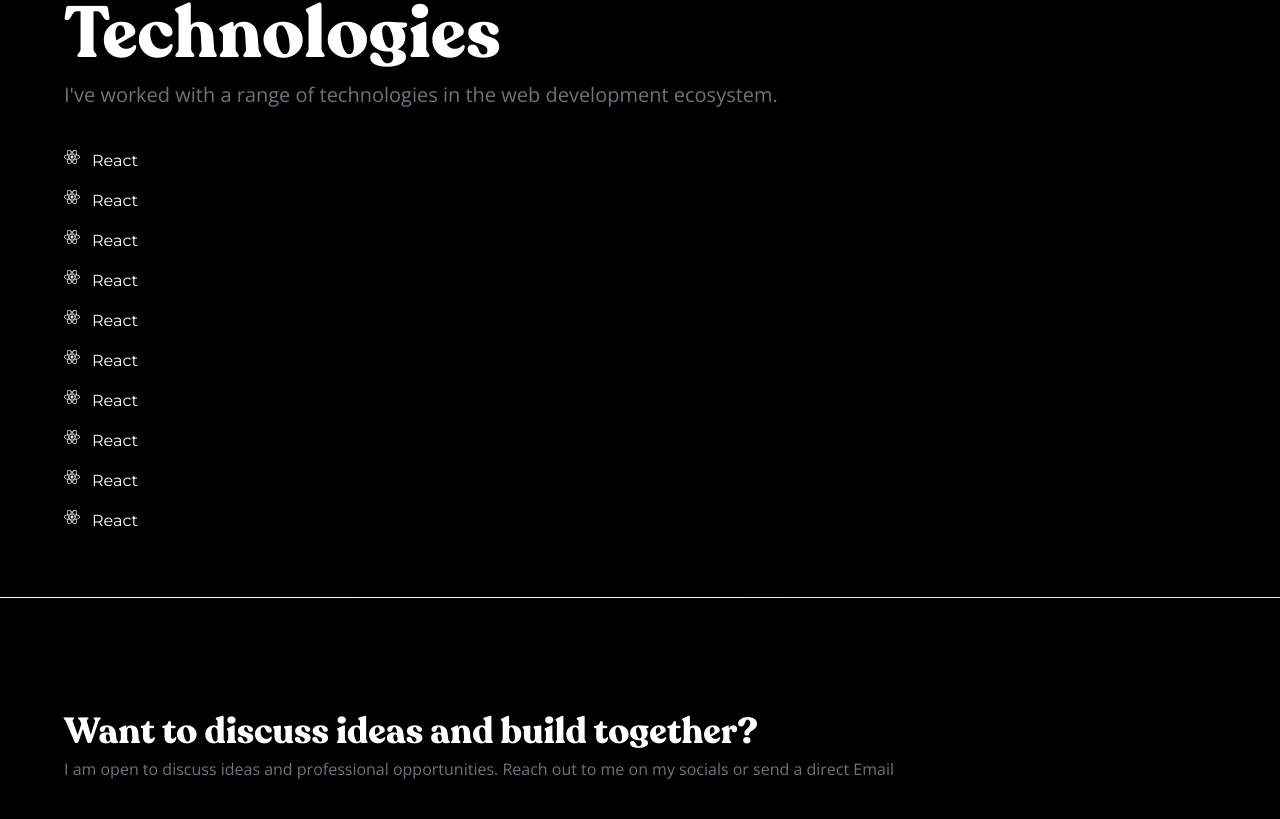
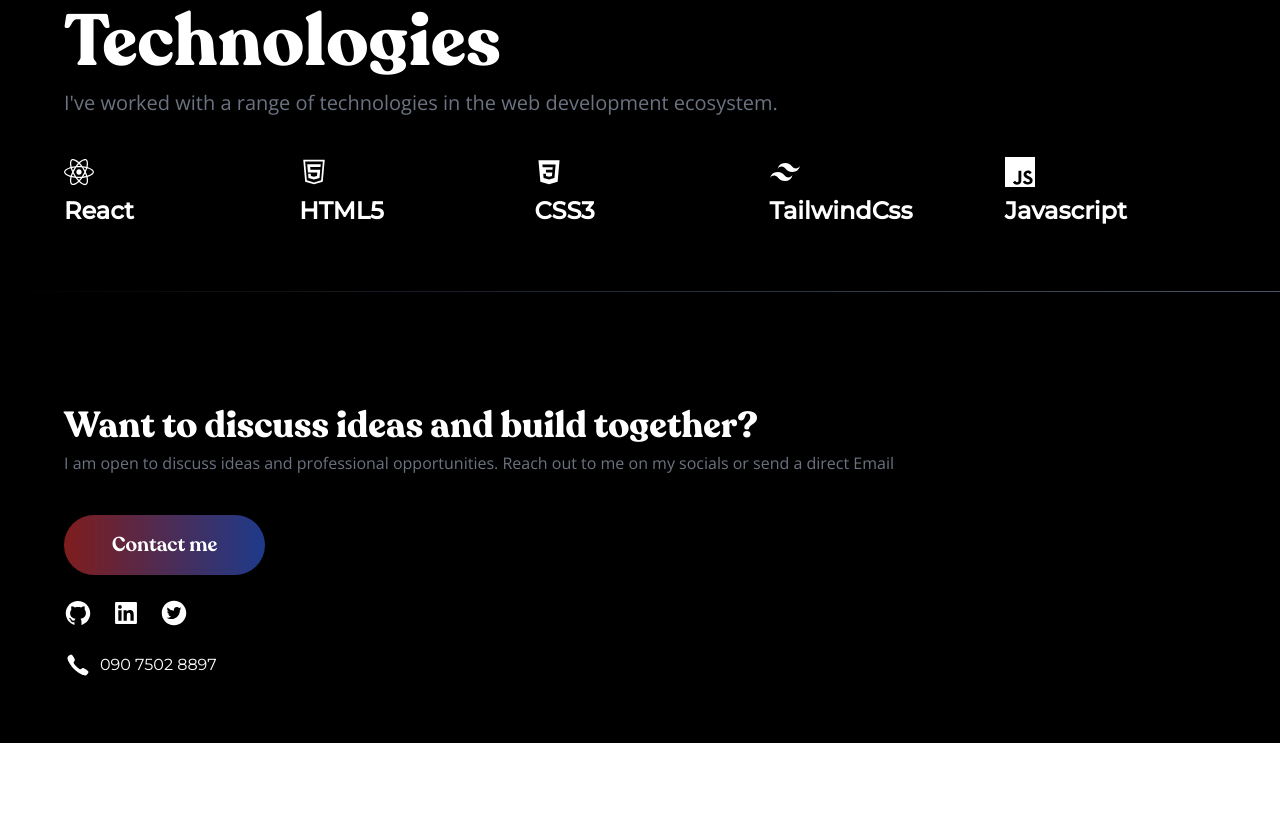
Before and after one commit to Faithyyyyy/My-Portfolio, a React (Vite) app: page / in a window 1280 px wide. Shown: the part 2579-3398 px from the top of the page. After the commit the page ends 3322 px from the top, so only its background shows below. Built offline with nearby package versions, Linux system fonts and the light colour scheme.

Commit message:
Fixed the hero, project and about section

```diff
--- a/src/Components/AboutMe.jsx
+++ b/src/Components/AboutMe.jsx
@@ -2,7 +2,7 @@
   return (
     <>
       <section className="px-5 py-16 md:pt-6  xl:pt-28 max-w-6xl mx-auto xl:px-0">
-        <h2 className="font-[Recoleta] font-[900] text-4xl sm:text-5xl md:text-6xl xl:text-7xl leading-[1.3] sm:leading-[1.3] md:leading-[1.4] xl:leading-[1.2]  max-w-4xl mb-1 ">
+        <h2 className="font-[Recoleta] font-[900] text-4xl sm:text-5xl md:text-6xl xl:text-7xl leading-[1.3] sm:leading-[1.3] md:leading-[1.4] xl:leading-[1.2]  max-w-4xl mb-3 ">
           About Me
         </h2>
         <p className="sm:text-lg">
@@ -28,7 +28,7 @@
           Contact Me
         </button>
       </section>
-      <div className="w-full h-[1px] bg-gradient-to-r from-white to-slate-200"></div>
+      <div className="w-full h-[1px] bg-gradient-to-r from-black to-slate-600"></div>
     </>
   );
 }
--- a/src/Components/Footer.jsx
+++ b/src/Components/Footer.jsx
@@ -1,5 +1,6 @@
-import github from "../assets/github.svg";
+import { Link } from "react-router-dom";
 import { AiFillLinkedin } from "react-icons/ai";
+import { AiFillTwitterCircle } from "react-icons/ai";
 import { AiFillGithub } from "react-icons/ai";
 import { IoIosCall } from "react-icons/io";
 function Footer() {
@@ -13,12 +14,22 @@
           I am open to discuss ideas and professional opportunities. Reach out
           to me on my socials or send a direct Email
         </p>
-        <button className="font-[Recoleta] text-lg lg:text-xl font-semibold bg-gradient-to-r from-red-900 to-blue-900 px-8 text-white md:px-12 rounded-full after:content-['_↗'] py-4 cta">
+        <button className="font-[Recoleta] text-lg lg:text-xl font-semibold bg-gradient-to-r from-red-900 to-blue-900 px-8 text-white md:px-12 rounded-full  py-4 cta">
           Contact me
         </button>
         <div className="flex gap-5 mt-6">
-          <AiFillGithub className="text-white w-7 h-7" />
-          <AiFillLinkedin className="text-white w-7 h-7" />
+          <Link to="https://github.com/Faithyyyyy" target="_blank">
+            <AiFillGithub className="text-white w-7 h-7 cursor-pointer" />
+          </Link>
+          <Link
+            to="https://www.linkedin.com/in/faitholoninayin/"
+            target="_blank"
+          >
+            <AiFillLinkedin className="text-white w-7 h-7 cursor-pointer" />
+          </Link>
+          <Link to="https://twitter.com/faitthtoby" target="_blank">
+            <AiFillTwitterCircle className="text-white w-7 h-7 cursor-pointer" />
+          </Link>
         </div>
         <div class="flex mt-6 gap-2 items-center">
           <IoIosCall className="text-white h-7 w-7" />
--- a/src/Components/Navbar.jsx
+++ b/src/Components/Navbar.jsx
@@ -61,7 +61,7 @@
         </div>
       </div>
       {/* Mobile Render */}
-      <div className="md:hidden bg-white transition-all">
+      <div className="md:hidden bg-bgBlack transition-all">
         <div className="flex justify-between px-5 py-5">
           <Link to="/">
             <div className="flex items-center gap-2">
@@ -79,28 +79,18 @@
               className={`w-full h-[3px] rounded-md block absolute transition duration-500 ${
                 navIcon ? "top-[60%]" : "top-0"
               } ${navIcon ? "-rotate-45" : ""} ${
-                navIcon
-                  ? "bg-white"
-                  : "bg-gradient-to-r from-red-900 to-blue-900"
+                navIcon ? "bg-white" : "bg-white"
               }`}
             ></span>
             <span
               className={`  h-[3px] rounded-md block absolute top-[30%] transition duration-500 ${
                 navIcon ? "w-0" : "w-[50%]"
-              } ${
-                navIcon
-                  ? "bg-white"
-                  : "bg-gradient-to-r from-red-900 to-blue-900"
-              }`}
+              } ${navIcon ? "bg-white" : "bg-white"}`}
             ></span>
             <span
               className={`w-full h-[3px] rounded-md block absolute transition duration-500 ${
                 navIcon ? "rotate-45" : ""
-              } ${
-                navIcon
-                  ? "bg-white"
-                  : "bg-gradient-to-r from-red-900 to-blue-900"
-              } top-[60%] `}
+              } ${navIcon ? "bg-white" : "bg-white"} top-[60%] `}
             ></span>
           </div>
         </div>
--- a/src/Components/Tecnologies.jsx
+++ b/src/Components/Tecnologies.jsx
@@ -1,5 +1,10 @@
 import react from "../assets/reactt.svg";
 import { FaReact } from "react-icons/fa";
+import { AiOutlineHtml5 } from "react-icons/ai";
+import { DiCss3 } from "react-icons/di";
+import { SiTailwindcss } from "react-icons/si";
+import { SiJavascript } from "react-icons/si";
+
 function Tech() {
   return (
     <>
@@ -11,50 +16,40 @@
           I've worked with a range of technologies in the web development
           ecosystem.
         </p>
-        <div className="grid gap-4 md:grided">
-          <div className="flex gap-3">
-            <FaReact />
-            <span>React</span>
+        <div className="grid gap-6 tech-grid">
+          <div className="flex items-center gap-6 md:block">
+            <FaReact className="block text-3xl mb-2" />
+            <span className="font-bold font-monsterat sm:text-2xl block">
+              React
+            </span>
           </div>
-          <div className="flex gap-3">
-            <FaReact />
-            <span>React</span>
+          <div className="flex gap-6 md:block">
+            <AiOutlineHtml5 className="block text-3xl mb-2" />
+            <span className="font-bold font-monsterat sm:text-2xl block">
+              HTML5
+            </span>
           </div>
-          <div className="flex gap-3">
-            <FaReact />
-            <span>React</span>
+          <div className="flex gap-6 md:block">
+            <DiCss3 className="block text-3xl mb-2" />
+            <span className="font-bold font-monsterat sm:text-2xl block">
+              CSS3
+            </span>
           </div>
-          <div className="flex gap-3">
-            <FaReact />
-            <span>React</span>
+          <div className="flex gap-6 md:block">
+            <SiTailwindcss className="block text-3xl mb-2" />
+            <span className="font-bold font-monsterat sm:text-2xl block">
+              TailwindCss
+            </span>
           </div>
-          <div className="flex gap-3">
-            <FaReact />
-            <span>React</span>
-          </div>
-          <div className="flex gap-3">
-            <FaReact />
-            <span>React</span>
-          </div>
-          <div className="flex gap-3">
-            <FaReact />
-            <span>React</span>
-          </div>
-          <div className="flex gap-3">
-            <FaReact />
-            <span>React</span>
-          </div>
-          <div className="flex gap-3">
-            <FaReact />
-            <span>React</span>
-          </div>
-          <div className="flex gap-3">
-            <FaReact />
-            <span>React</span>
+          <div className="flex gap-6 md:block">
+            <SiJavascript className="block text-3xl mb-2" />
+            <span className="font-bold font-monsterat sm:text-2xl block">
+              Javascript
+            </span>
           </div>
         </div>
       </section>{" "}
-      <div className="w-full h-[1px] bg-gradient-to-r from-white to-slate-200"></div>{" "}
+      <div className="w-full h-[1px] bg-gradient-to-r from-black to-slate-600"></div>{" "}
     </>
   );
 }
--- a/src/index.css
+++ b/src/index.css
@@ -57,3 +57,10 @@
   border: 1px solid transparent;
   padding-inline: 5px;
 }
+
+@media screen and (min-width: 880px) {
+  .tech-grid {
+    display: grid;
+    grid-template-columns: repeat(auto-fit, minmax(50px, 1fr));
+  }
+}
--- a/tailwind.config.cjs
+++ b/tailwind.config.cjs
@@ -7,6 +7,9 @@
         monsterat: ["Montserrat", "sans-serif"],
         openSans: ["Open Sans", "sans-serif"],
       },
+      backgroundColor: {
+        bgBlack: "hsla(0, 0%, 4%, 0.1)",
+      },
     },
   },
   plugins: [],
```
